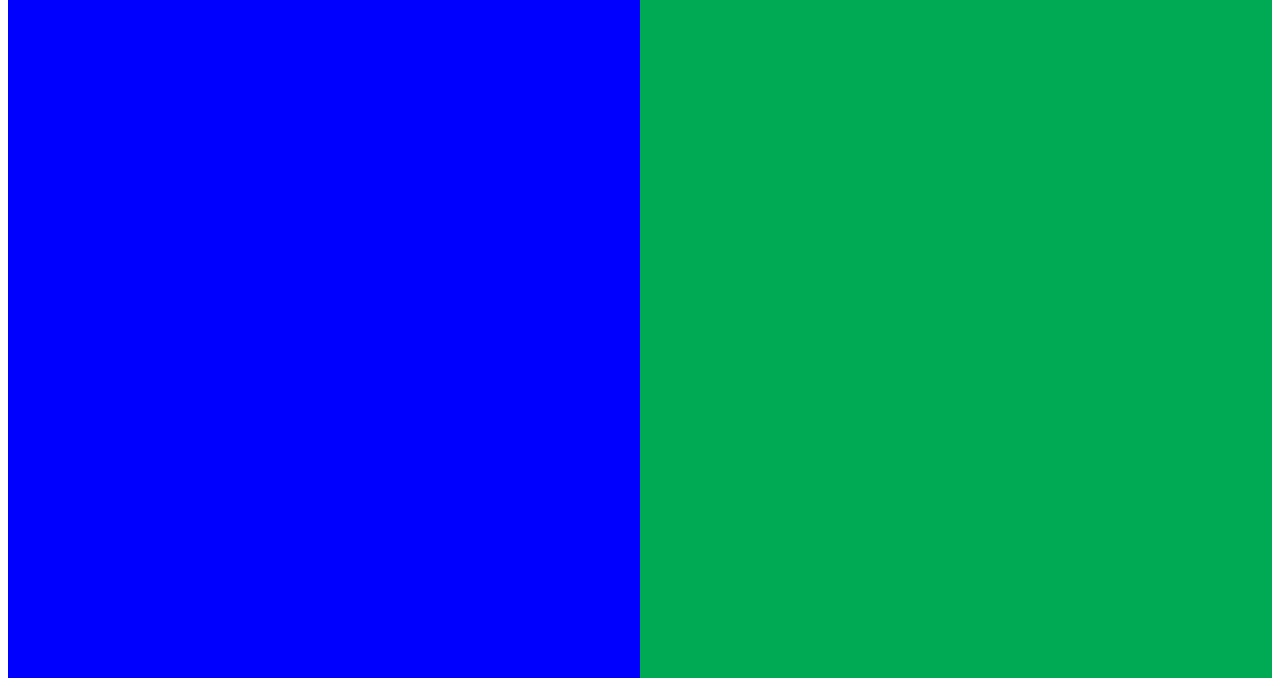
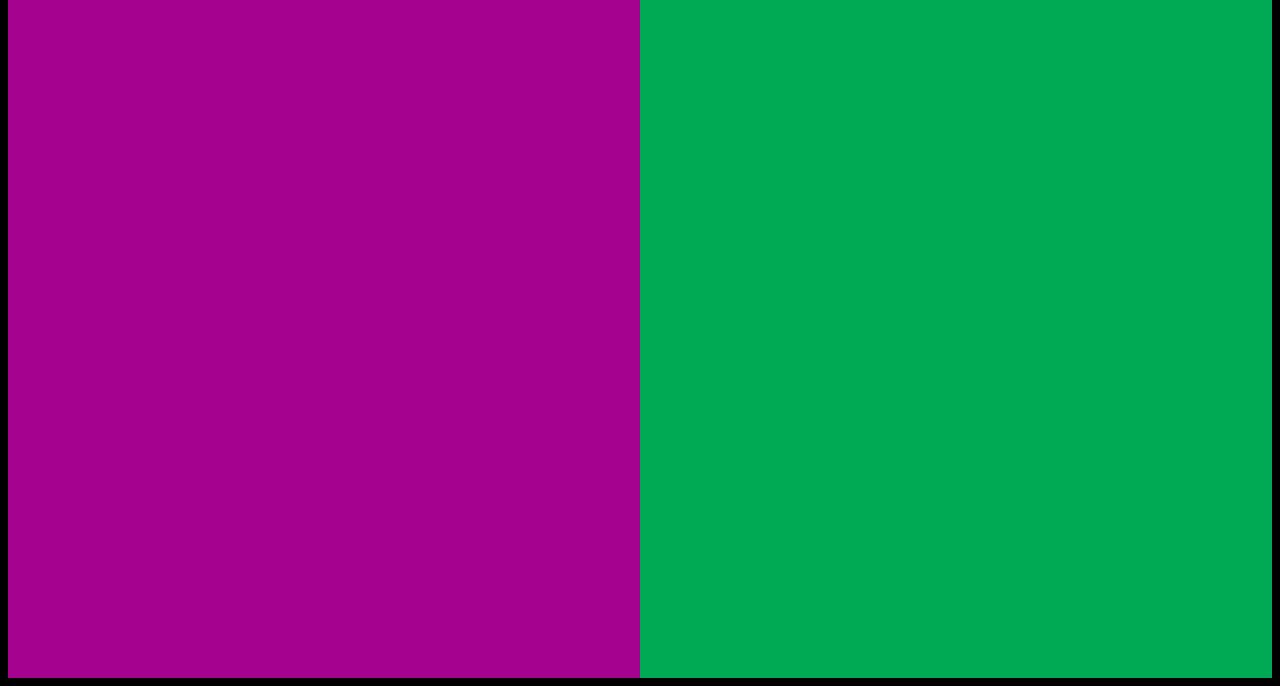
Before and after one commit to scadler/colorClock, a plain HTML site: page index.html in a window 1280 px wide. Shown: the part 130-816 px from the top of the page. Drawn offline with nearby package versions, Linux system fonts and the light colour scheme; a web font is replaced by a local one.

Commit message:
added time hex

```diff
--- a/index.html
+++ b/index.html
@@ -1,14 +1,14 @@
 <html>
 <head>
-    <link href="https://fonts.googleapis.com/css?family=VT323&display=swap" rel="stylesheet">
+   <link href="https://fonts.googleapis.com/css2?family=Roboto+Mono:wght@300&display=swap" rel="stylesheet">
     <link rel="stylesheet" media="screen" href="https://fontlibrary.org/face/segment7" type="text/css" />
-    <link href="https://fonts.googleapis.com/css?family=Press+Start+2P&display=swap" rel="stylesheet">
 
 <link type="text/css" rel="stylesheet" href="style.css" />
 </head>
     <body>
     <div id="parent">
         <div class="div" id="clock">
+            <span class="hexNum" id="timeHex">#000<span>
         </div>
         <div class="div" id="counter">
             <span class="hexNum" id="counterHex">#000<span>
--- a/script.js
+++ b/script.js
@@ -12,5 +12,26 @@ function changeColors(){
     $("#counterHex").text(hex)
     i++
     i = i%3375
+    var time = Math.floor((Date.now()/1000)%16581375
+).toString(16)
+    if(time.length === 1 ){
+        time= "00000"+time
+    }
+    else if(time.length === 2 ){
+        time = "0000"+time
+    }
+    if(time.length === 3 ){
+        time= "000"+time
+    }
+    else if(time.length === 4 ){
+        time = "00"+time
+    }
+    if(time.length === 5 ){
+        time= "0"+time
+    }
+    time = "#"+time
+    $("#clock").css("background-color",`${time}`)
+    $("#timeHex").text(time)
+    console.log(time)
 }
 setInterval(changeColors,30)
--- a/style.css
+++ b/style.css
@@ -1,20 +1,28 @@
+html{
+    background-color:#000000
+}
 .div{
     height:100vh;
     width:50vw;
 }
 .hexNum{
-    size:20px;
+    font-size:10vh;
     color:white;
     -webkit-text-stroke-width: 2px;
     -webkit-text-stroke-color: black;
+    font-family: 'Roboto Mono', monospace;
 }
 #parent{
     display:flex;
     justify-content: space-around;
 }
 #clock{
-    background-color: #0000FF
+    background-color: #000000;
+    display:flex;
+    justify-content: center;
 }
 #counter{
-    background-color: #FFFF00
+    background-color: #000000;
+    display:flex;
+    justify-content: center;
 }
```
